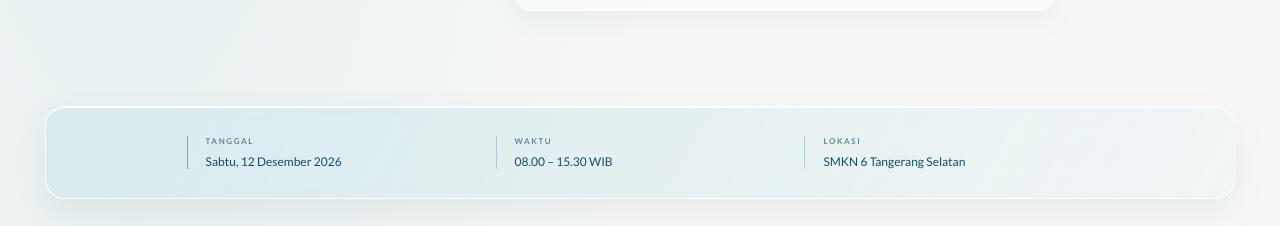
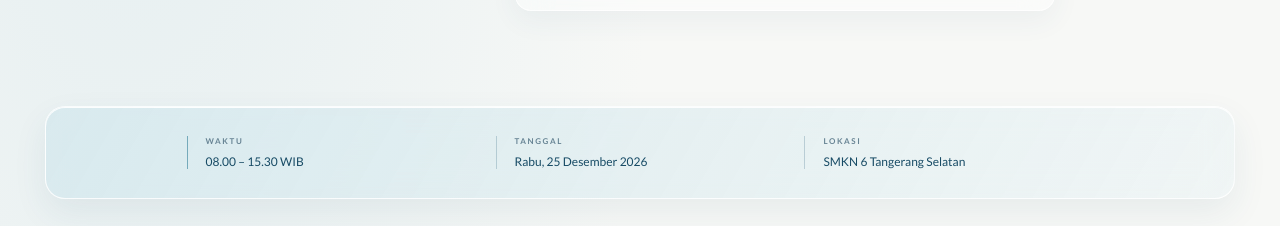
Before and after one commit to VianCH12/Undangan-EDU-FAIR-CAREER-DAY-2026, a plain HTML site: page index.html in a window 1280 px wide. Shown: the part 1081-1307 px from the top of the page. Drawn offline with nearby package versions, Linux system fonts and the light colour scheme.

Commit message:
Add files via upload

```diff
--- a/index.html
+++ b/index.html
@@ -58,8 +58,8 @@
     </section>
 
     <section class="event-strip" aria-label="Informasi acara">
-      <div><span>TANGGAL</span><strong>Sabtu, 12 Desember 2026</strong></div>
       <div><span>WAKTU</span><strong>08.00 – 15.30 WIB</strong></div>
+      <div><span>TANGGAL</span><strong>Rabu, 25 Desember 2026</strong></div>
       <div><span>LOKASI</span><strong>SMKN 6 Tangerang Selatan</strong></div>
     </section>
 
```
